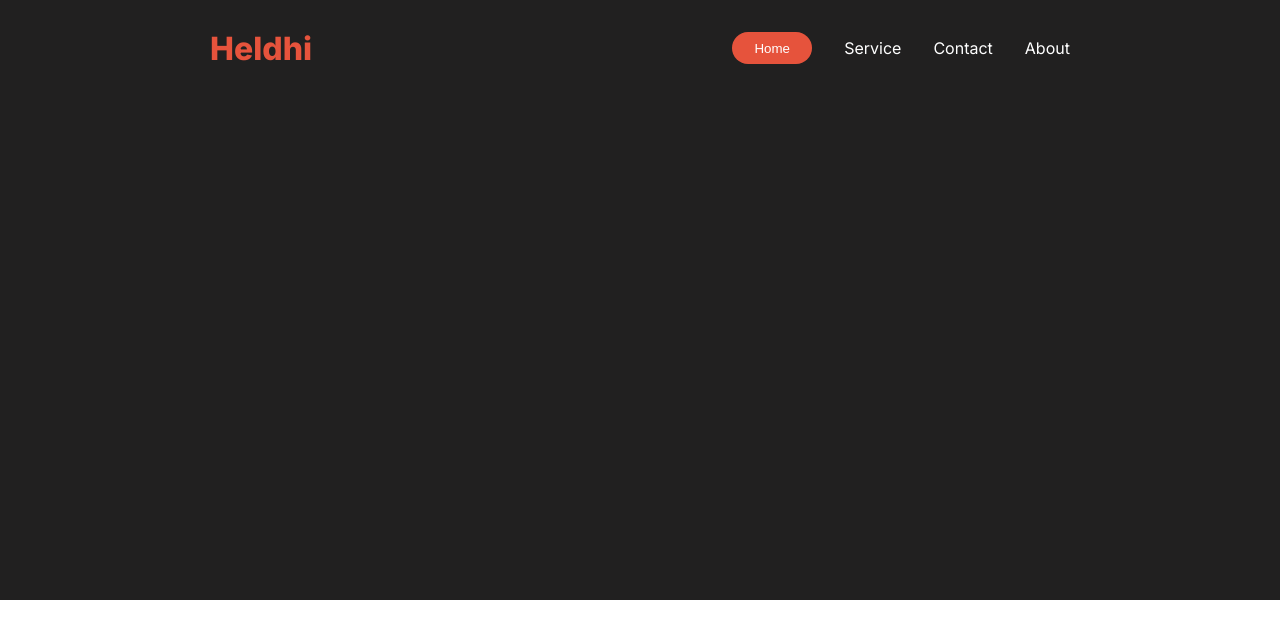
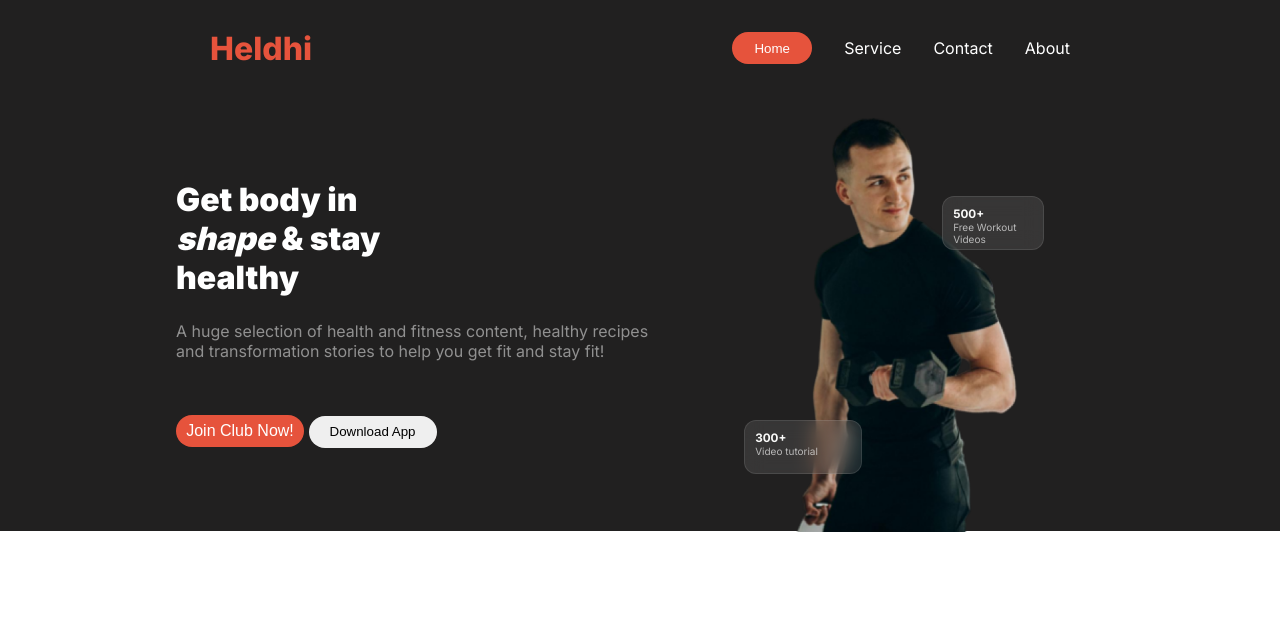
Before and after one commit to asifaktar/assignments-2, a plain HTML site: page index.html in a window 1280 px wide. Drawn offline with Linux system fonts and the light colour scheme.

Commit message:
added some or button

```diff
--- a/index.html
+++ b/index.html
@@ -23,9 +23,29 @@
                     <h3 class="first-menu">About</h3>
                 </div>
             </nav>
-            <div>
-                <div></div>
-                <div></div>
+            <div class="second-div display-flex">
+                <div>
+                    <h2 class="title">Get body in <br> <i>shape</i> & stay <br> healthy</h2>
+                    <p class="para">A huge selection of health and fitness content, healthy recipes <br> and transformation stories to help you get fit and stay fit!</p>
+                    <div class="btn">
+                        <button class="btn-2 first-menu">Join Club Now!</button>
+                        <button class="btn-3">Download App</button>
+                    </div>
+                </div>
+                <div>
+                    <img class="img-1" src="images/Images 2.png" alt="">
+                </div>
+                <div class="display-flex">
+                    <div class=" video-3">
+                        <div class="cercle"></div>
+                        <h3 class="v">300+</h3>
+                        <p class="p">Video tutorial</p>
+                    </div>
+                    <div class=" video-5">
+                        <h3 class="v">500+</h3>
+                        <p class="p">Free Workout Videos</p>
+                    </div>
+                </div>
             </div>
         </section>
     </header>
--- a/style/style.css
+++ b/style/style.css
@@ -16,7 +16,7 @@
 /* nav style */
 
 .section{
-    height:600px ;
+    height:33.20rem;
     background-color:  rgb(33, 32, 32)
     ;
 }
@@ -56,3 +56,85 @@
     margin-top: 2.40rem;
     color: rgb(255, 255, 255);
 }
+
+.title{
+    font-size: 2rem;
+    font-weight: 900;
+    margin-top: 5rem;
+    color: rgb(255, 255, 255);
+}
+
+.second-div{
+    margin-left: 11rem;
+    margin-top: 2rem;
+}
+
+.para{
+    font-size: 1rem;
+    font-weight: 400;
+    margin-top: 24px;
+    color: rgba(255, 255, 255, 0.5);
+}
+
+.btn{
+    margin-top: 1rem;
+}
+.btn-2{
+    height: 2rem;
+    width: 8rem;
+    border-radius: 50px;
+    border: none;
+    background-color: rgb(230, 83, 60);
+
+}
+
+.btn-3{
+    height: 2rem;
+    width: 8rem;
+    border-radius: 50px;
+    border: none;
+}
+
+.img-1{
+    height: 27rem;
+    width: 15rem;
+    margin-left: 9rem;
+
+}
+
+.v{
+   color: rgb(250, 250, 249)
+}
+
+.p{
+    color: rgba(255, 255, 255, 0.65);
+}
+.video-5{
+    position: relative;
+    height: 2rem;
+    width: 5rem;
+    padding: 10px 10px 10px 10px;
+    font-size: 10px;
+    font-weight: 400;
+    margin-top: 6rem;
+    margin-left: 5rem;
+    border: 1px solid rgba(255, 255, 255, 0.1);
+    border-radius: 12px;
+    backdrop-filter: blur(10px);
+    background: rgb(255, 255, 255, 0.1);
+}
+
+.video-3{
+    position: relative;
+    height: 2rem;
+    width: 6rem;
+    padding: 10px 10px 10px 10px;
+    font-size: 10px;
+    font-weight: 400;
+    margin-top: 20rem;
+    margin-left: -18rem;
+    border: 1px solid rgba(255, 255, 255, 0.1);
+    border-radius: 12px;
+    backdrop-filter: blur(10px);
+    background: rgb(255, 255, 255, 0.1);
+}
```
